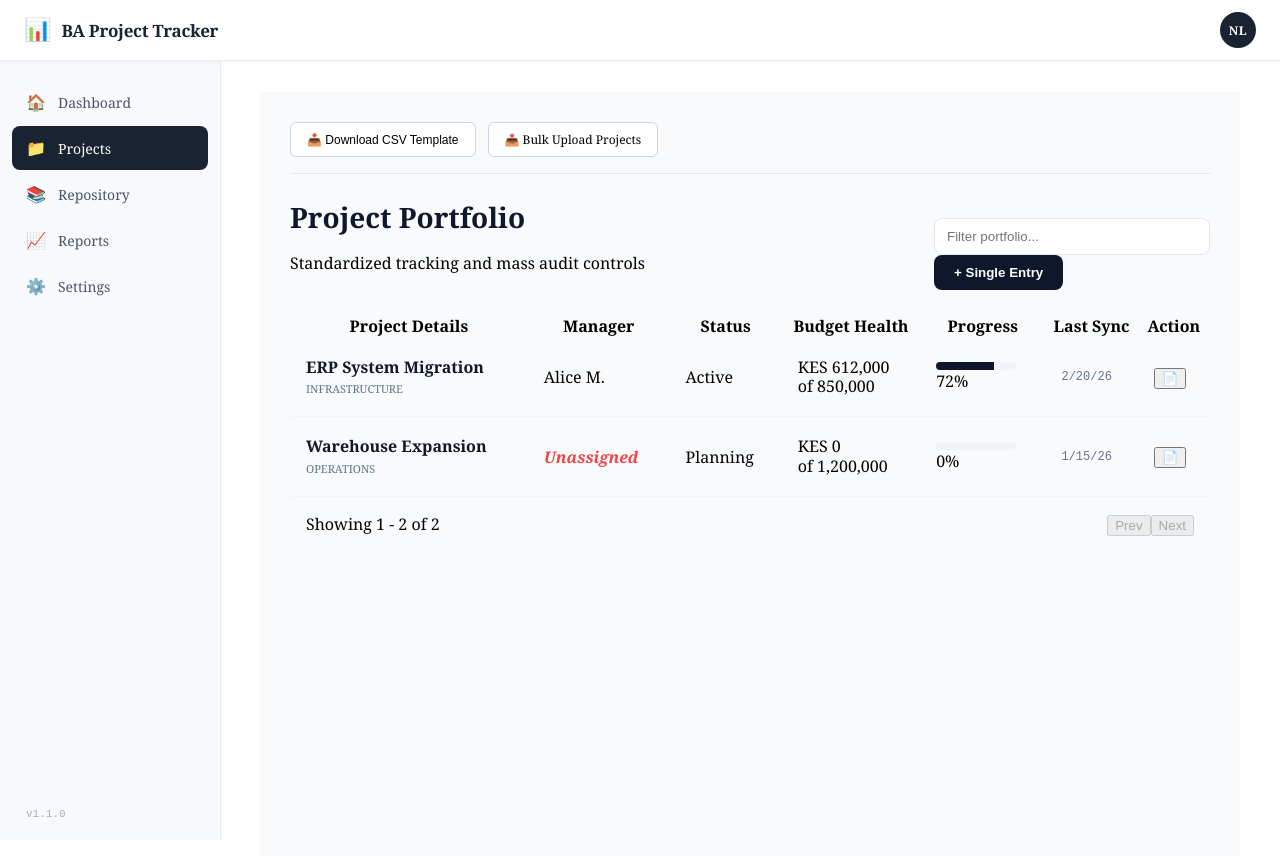
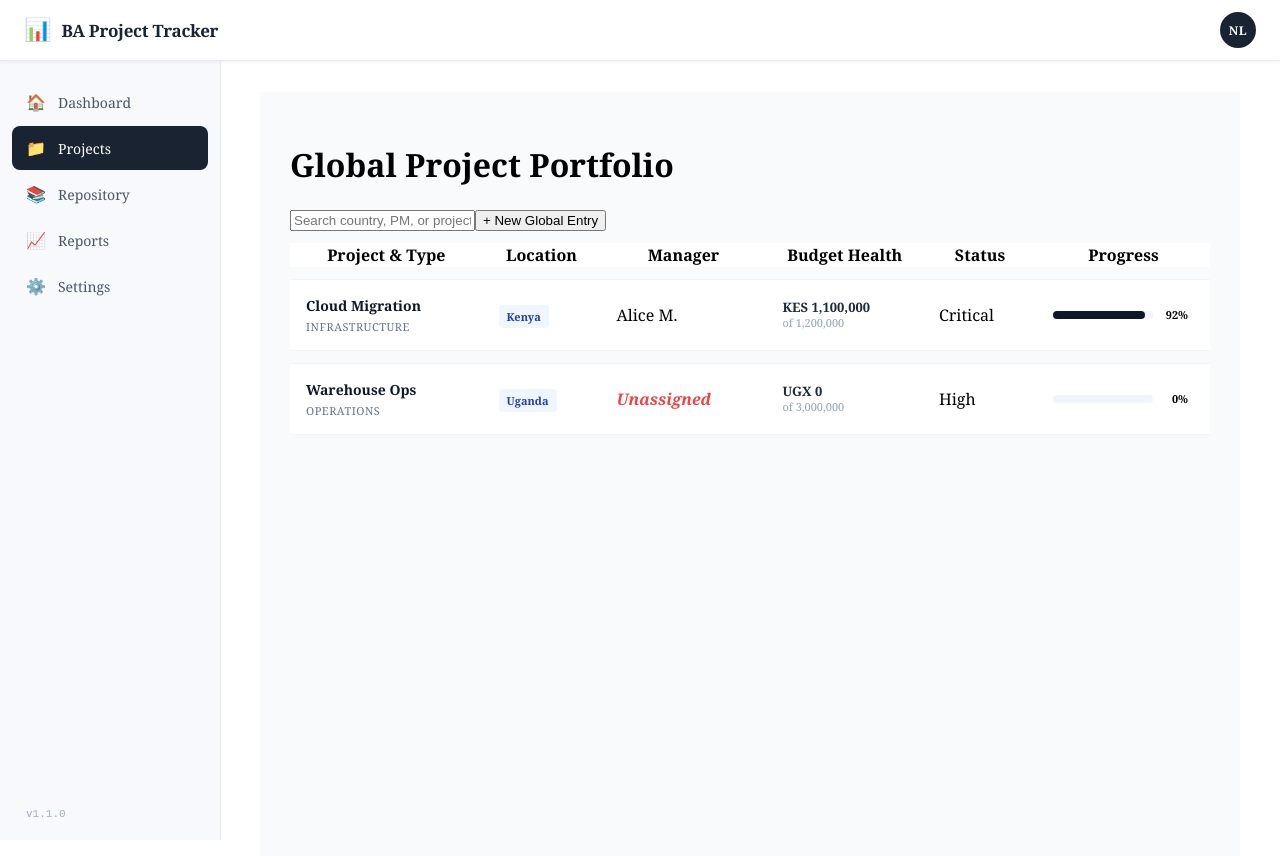
Before and after one commit to NeskoLimo/BA-PROJECT_TRACKER, an Angular app: page /projects in a window 1280 px wide. Shown: the top 856 px of the page. Built offline with nearby package versions, Linux system fonts and the light colour scheme.

Commit message:
Update projects.component.ts

```diff
--- a/src/app/components/projects/projects.component.ts
+++ b/src/app/components/projects/projects.component.ts
@@ -3,17 +3,16 @@ import { CommonModule } from '@angular/common';
 import { FormsModule } from '@angular/forms';
 
 interface Project {
-  id: number;
   name: string;
+  type: string;
   pm: string;
-  type: string;
   status: string;
   priority: string;
+  country: string;
+  currency: string;
   budget: number;
   spent: number;
   progress: number;
-  dueDate: string;
-  lastModified: string;
 }
 
 @Component({
@@ -21,186 +20,96 @@ interface Project {
   standalone: true,
   imports: [CommonModule, FormsModule],
   template: `
-    <div class="projects-wrapper">
-      <div class="page-header">
-        <div class="mass-actions">
-          <button class="btn-outline" (click)="downloadTemplate()">📥 Download CSV Template</button>
-          <label class="btn-outline upload-label">
-            📤 Bulk Upload Projects
-            <input type="file" (change)="handleMassUpload($event)" accept=".csv" hidden>
-          </label>
-        </div>
-
-        <div class="header-main">
-          <div>
-            <h1 class="page-title">Project Portfolio</h1>
-            <p class="page-subtitle">Standardized tracking and mass audit controls</p>
-          </div>
-          <div class="header-actions">
-            <div class="search-container">
-              <input type="text" [(ngModel)]="searchTerm" (ngModelChange)="applyFilters()" placeholder="Filter portfolio...">
-            </div>
-            <button class="btn-primary">+ Single Entry</button>
-          </div>
+    <div class="projects-container">
+      <div class="project-header">
+        <h1>Global Project Portfolio</h1>
+        <div class="controls">
+          <input type="text" [(ngModel)]="search" placeholder="Search country, PM, or project...">
+          <button class="btn-primary">+ New Global Entry</button>
         </div>
       </div>
 
-      <div class="card table-card shadow-sm">
-        <div class="table-responsive">
-          <table class="custom-table">
+      <div class="table-wrapper shadow-sm">
+        <table class="styled-table">
           <thead>
             <tr>
-                <th>Project Details</th>
+              <th>Project & Type</th>
+              <th>Location</th>
               <th>Manager</th>
+              <th>Budget Health</th>
               <th>Status</th>
-                <th>Budget Health</th>
               <th>Progress</th>
-                <th>Last Sync</th>
-                <th class="text-right">Action</th>
             </tr>
           </thead>
           <tbody>
-              <tr *ngFor="let p of pagedProjects">
+            <tr *ngFor="let p of filteredProjects">
               <td>
-                  <div class="project-info">
+                <div class="p-group">
                   <span class="p-name">{{ p.name }}</span>
                   <span class="p-type">{{ p.type }}</span>
                 </div>
               </td>
               <td>
-                  <span [class.unassigned-text]="p.pm === 'Unassigned'">{{ p.pm }}</span>
+                <span class="country-tag">{{ p.country }}</span>
               </td>
-                <td><span class="status-badge" [ngClass]="p.status.toLowerCase()">{{ p.status }}</span></td>
               <td>
-                  <div class="budget-cell" [class.over-budget]="p.spent > p.budget">
-                    <span class="spent">KES {{ p.spent | number }}</span>
-                    <span class="total">of {{ p.budget | number }}</span>
+                <span [class.unassigned]="p.pm === 'Unassigned'">{{ p.pm }}</span>
+              </td>
+              <td>
+                <div class="budget-info">
+                  <span class="spent">{{ p.currency }} {{ p.spent | number }}</span>
+                  <span class="limit">of {{ p.budget | number }}</span>
                 </div>
               </td>
+              <td><span class="priority-pill" [ngClass]="p.priority.toLowerCase()">{{ p.priority }}</span></td>
               <td>
-                  <div class="progress-box">
-                    <div class="progress-bar"><div class="progress-fill" [style.width.%]="p.progress"></div></div>
-                    <span class="progress-text">{{ p.progress }}%</span>
+                <div class="progress-container">
+                  <div class="progress-fill" [style.width.%]="p.progress"></div>
+                  <span class="progress-val">{{ p.progress }}%</span>
                 </div>
-                </td>
-                <td class="sync-date">{{ p.lastModified | date:'shortDate' }}</td>
-                <td class="text-right">
-                   <button class="btn-icon" (click)="downloadPassport(p)">📄</button>
               </td>
             </tr>
           </tbody>
         </table>
       </div>
-
-        <div class="pagination-bar">
-          <span class="page-info">Showing {{ (currentPage-1)*pageSize + 1 }} - {{ Math.min(currentPage*pageSize, filteredProjects.length) }} of {{ filteredProjects.length }}</span>
-          <div class="page-controls">
-            <button [disabled]="currentPage === 1" (click)="currentPage = currentPage - 1">Prev</button>
-            <button [disabled]="currentPage === totalPages" (click)="currentPage = currentPage + 1">Next</button>
-          </div>
-        </div>
-      </div>
     </div>
   `,
   styles: [`
-    .projects-wrapper { padding: 30px; background: #f8fafc; min-height: 100vh; }
-    .mass-actions { display: flex; gap: 12px; margin-bottom: 24px; border-bottom: 1px solid #e2e8f0; padding-bottom: 16px; }
-    .btn-outline { background: white; border: 1px solid #cbd5e1; padding: 8px 16px; border-radius: 6px; font-size: 12px; cursor: pointer; }
-    .header-main { display: flex; justify-content: space-between; align-items: flex-end; margin-bottom: 24px; }
-    .page-title { font-family: 'Georgia', serif; font-size: 28px; font-weight: 700; color: #0f172a; margin: 0; }
-    .search-container input { padding: 10px 12px; border-radius: 8px; border: 1px solid #e2e8f0; width: 250px; }
-    .btn-primary { background: #0f172a; color: white; border: none; padding: 10px 20px; border-radius: 8px; font-weight: 600; cursor: pointer; }
-
-    /* Layout Fixes for image_e1d71c.png */
-    .custom-table { width: 100%; border-collapse: collapse; }
-    .custom-table td { padding: 20px 16px; border-bottom: 1px solid #f1f5f9; vertical-align: middle; }
-    .project-info { display: flex; flex-direction: column; gap: 4px; }
-    .p-name { font-weight: 700; color: #0f172a; line-height: 1.2; }
-    .p-type { font-size: 11px; color: #64748b; text-transform: uppercase; }
-    .unassigned-text { color: #ef4444; font-weight: 700; font-style: italic; }
-    .budget-cell { display: flex; flex-direction: column; line-height: 1.2; }
-    .budget-cell.over-budget .spent { color: #ef4444; font-weight: 700; }
-    .progress-bar { width: 80px; height: 8px; background: #f1f5f9; border-radius: 10px; overflow: hidden; }
-    .progress-fill { height: 100%; background: #0f172a; }
-    .sync-date { font-family: monospace; color: #64748b; font-size: 12px; }
-    .pagination-bar { padding: 16px; display: flex; justify-content: space-between; align-items: center; }
+    .projects-container { padding: 30px; background: #f8fafc; min-height: 100vh; }
+    /* Fix for image_e1d71c overlap: Explicit row heights and padding */
+    .styled-table { width: 100%; border-collapse: separate; border-spacing: 0 12px; }
+    .styled-table tr { background: white; }
+    .styled-table td {
+      padding: 16px;
+      vertical-align: middle;
+      border-top: 1px solid #f1f5f9;
+      border-bottom: 1px solid #f1f5f9;
+    }
+    .p-group { display: flex; flex-direction: column; gap: 4px; }
+    .p-name { font-weight: 700; color: #0f172a; font-size: 14px; }
+    .p-type { font-size: 11px; color: #64748b; text-transform: uppercase; letter-spacing: 0.5px; }
+    .country-tag { background: #eff6ff; color: #1e40af; padding: 4px 8px; border-radius: 4px; font-size: 11px; font-weight: 600; }
+    .unassigned { color: #ef4444; font-style: italic; font-weight: 600; }
+    .budget-info { display: flex; flex-direction: column; line-height: 1.2; }
+    .spent { font-weight: 700; color: #1e293b; font-size: 13px; }
+    .limit { font-size: 11px; color: #94a3b8; }
+    .progress-container { width: 100px; height: 8px; background: #f1f5f9; border-radius: 10px; position: relative; }
+    .progress-fill { height: 100%; background: #0f172a; border-radius: 10px; }
+    .progress-val { position: absolute; right: -35px; top: -4px; font-size: 11px; font-weight: 700; }
   `]
 })
-export class ProjectsComponent implements OnInit {
-  Math = Math;
-  searchTerm: string = '';
-  currentPage: number = 1;
-  pageSize: number = 6;
-
-  // Explicitly declared to fix TS2339
+export class ProjectsComponent {
+  search: string = '';
+  // Initialized to prevent TS2339 build errors
   allProjects: Project[] = [
-    { id: 1, name: 'ERP System Migration', pm: 'Alice M.', type: 'Infrastructure', status: 'Active', priority: 'Critical', budget: 850000, spent: 612000, progress: 72, dueDate: '2026-02-25', lastModified: '2026-02-20' },
-    { id: 2, name: 'Warehouse Expansion', pm: 'Unassigned', type: 'Operations', status: 'Planning', priority: 'High', budget: 1200000, spent: 0, progress: 0, dueDate: '2026-06-10', lastModified: '2026-01-15' }
+    { name: 'Cloud Migration', type: 'Infrastructure', pm: 'Alice M.', status: 'Active', priority: 'Critical', country: 'Kenya', currency: 'KES', budget: 1200000, spent: 1100000, progress: 92 },
+    { name: 'Warehouse Ops', type: 'Operations', pm: 'Unassigned', status: 'Planning', priority: 'High', country: 'Uganda', currency: 'UGX', budget: 3000000, spent: 0, progress: 0 }
   ];
 
-  filteredProjects: Project[] = [];
-
-  ngOnInit() {
-    this.applyFilters();
-  }
-
-  applyFilters() {
-    this.filteredProjects = this.allProjects.filter(p =>
-      p.name.toLowerCase().includes(this.searchTerm.toLowerCase()) ||
-      p.pm.toLowerCase().includes(this.searchTerm.toLowerCase())
+  get filteredProjects() {
+    return this.allProjects.filter(p =>
+      p.name.toLowerCase().includes(this.search.toLowerCase()) ||
+      p.country.toLowerCase().includes(this.search.toLowerCase())
     );
   }
-
-  get pagedProjects() {
-    const start = (this.currentPage - 1) * this.pageSize;
-    return this.filteredProjects.slice(start, start + this.pageSize);
 }
-
-  get totalPages() {
-    return Math.ceil(this.filteredProjects.length / this.pageSize) || 1;
-  }
-
-  downloadTemplate() {
-    const headers = "Name,PM,Type,Status,Priority,Budget,Spent,Progress,DueDate\n";
-    const blob = new Blob([headers], { type: 'text/csv' });
-    const url = window.URL.createObjectURL(blob);
-    const a = document.createElement('a');
-    a.href = url; a.download = 'template.csv'; a.click();
-  }
-
-  handleMassUpload(event: any) {
-    const file = event.target.files[0];
-    if (!file) return;
-    const reader = new FileReader();
-    reader.onload = (e: any) => {
-      const lines = (e.target.result as string).split('\n');
-      const imports: Project[] = lines.slice(1).filter(l => l.trim()).map((l, i) => {
-        const col = l.split(',');
-        return {
-          id: Date.now() + i,
-          name: col[0],
-          pm: col[1] || 'Unassigned',
-          type: col[2],
-          status: col[3],
-          priority: col[4],
-          budget: Number(col[5]) || 0,
-          spent: Number(col[6]) || 0,
-          progress: Number(col[7]) || 0,
-          dueDate: col[8],
-          lastModified: new Date().toISOString()
-        };
-      });
-      this.allProjects = [...imports, ...this.allProjects];
-      this.applyFilters();
-    };
-    reader.readAsText(file);
-  }
-
-  downloadPassport(project: Project) {
-    const data = JSON.stringify(project, null, 2);
-    const blob = new Blob([data], { type: 'application/json' });
-    const url = window.URL.createObjectURL(blob);
-    const a = document.createElement('a');
-    a.href = url; a.download = `${project.name}_Audit.json`; a.click();
-  }
-}
```
Lines whose indentation alone changed are shown as unchanged.
